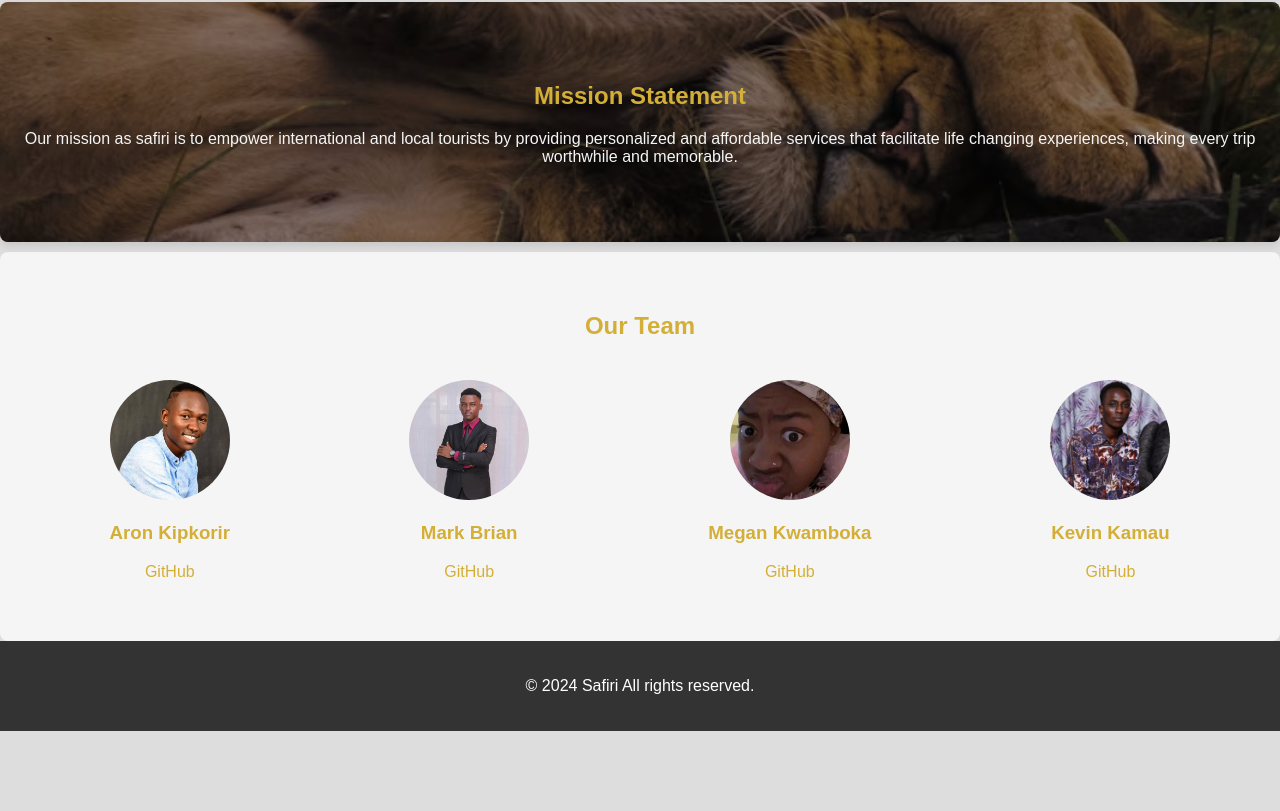
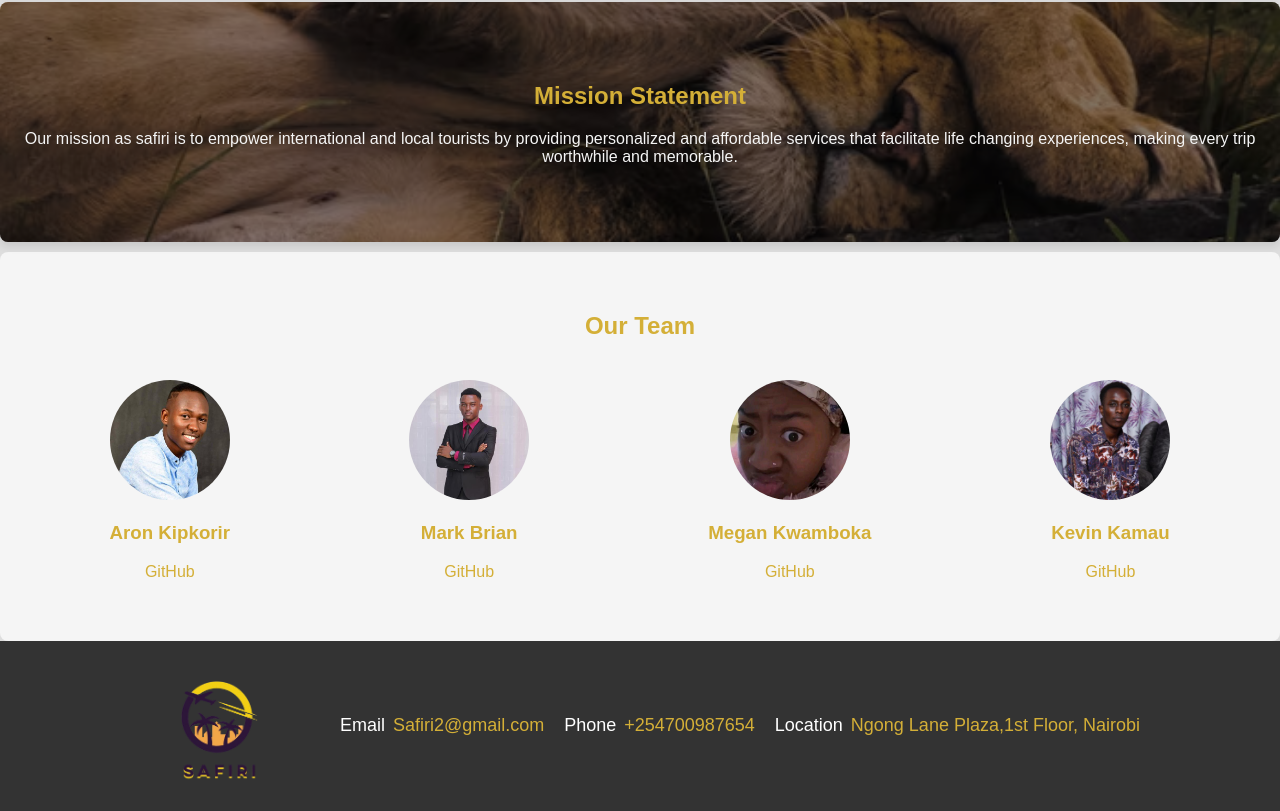
Before and after one commit to kwambokamegan/GROUP-5-PHASE-2-PROJECT, a React (Create React App) app: page /about in a window 1280 px wide. Shown: the part 798-1609 px from the top of the page. Before the commit the page ends 1529 px from the top, so only its background shows below. Built offline with nearby package versions, Linux system fonts and the light colour scheme.

Commit message:
Adds footer to About Page

```diff
--- a/src/components/AboutUs/AboutUs.jsx
+++ b/src/components/AboutUs/AboutUs.jsx
@@ -6,6 +6,7 @@ import aronImage from "../pictures/Aronn image.png"
 import kevinImage from "../pictures/kev image.png"
 import NavBar from '../NavBar/NavBar';
 import meganImage from "../pictures/Meg image.png"
+import Footer from '../Footer/Footer';
 
 function AboutUs() {
   return (
@@ -105,12 +106,5 @@ function TeamMember({ name, imageUrl, githubLink }) {
   );
 }
 
-function Footer() {
-  return (
-    <div className="footer">
-      <p>&copy; 2024 Safiri All rights reserved.</p>
-    </div>
-  );
-}
 
 export default AboutUs;
```
